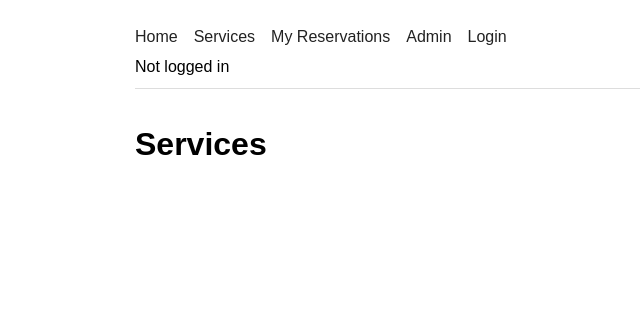
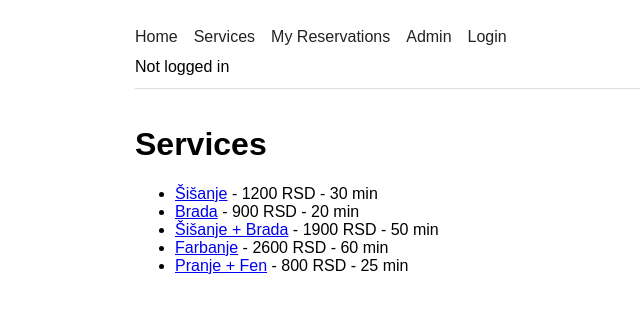
Before and after one commit to prodanovicandrija0209/barber-booking, a React (Vite) app: page /services in a window 1280 px wide. Shown: the top 312 px of the page, without its empty margins (41-681 px from the left). Built offline with nearby package versions, Linux system fonts and the light colour scheme; data requests are answered from the project's data file.

Commit message:
Add json-server and services API integration

```diff
--- /dev/null
+++ b/db.json
@@ -0,0 +1,55 @@
+{
+  "users": [
+    {
+      "id": 1,
+      "email": "admin@barber.com",
+      "name": "Admin",
+      "role": "admin"
+    },
+    {
+      "id": 2,
+      "email": "user@barber.com",
+      "name": "Regular User",
+      "role": "user"
+    }
+  ],
+  "services": [
+    {
+      "id": 1,
+      "name": "Šišanje",
+      "duration": 30,
+      "price": 1200,
+      "description": "Klasicno sisanje po izboru sa zavrsnim stilizovanjem."
+    },
+    {
+      "id": 2,
+      "name": "Brada",
+      "duration": 20,
+      "price": 900,
+      "description": "Oblikovanje i skracivanje brade uz precizno liniranje."
+    },
+    {
+      "id": 3,
+      "name": "Šišanje + Brada",
+      "duration": 50,
+      "price": 1900,
+      "description": "Kompletan tretman sisanja i uredjivanja brade u jednom terminu."
+    },
+    {
+      "id": 4,
+      "name": "Farbanje",
+      "duration": 60,
+      "price": 2600,
+      "description": "Farbanje kose uz konsultaciju i odabir nijanse."
+    },
+    {
+      "id": 5,
+      "name": "Pranje + Fen",
+      "duration": 25,
+      "price": 800,
+      "description": "Pranje kose i feniranje za uredan zavrsni izgled."
+    }
+  ],
+  "timeSlots": [],
+  "reservations": []
+}
--- a/package.json
+++ b/package.json
@@ -7,7 +7,8 @@
     "dev": "vite",
     "build": "vite build",
     "lint": "eslint .",
-    "preview": "vite preview"
+    "preview": "vite preview",
+    "api": "json-server --watch db.json --port 3001"
   },
   "dependencies": {
     "react": "^19.2.0",
--- /dev/null
+++ b/src/api/http.js
@@ -0,0 +1,19 @@
+const BASE_URL = 'http://localhost:3002'
+
+async function request(path) {
+  const response = await fetch(`${BASE_URL}${path}`)
+
+  if (!response.ok) {
+    throw new Error(`Request failed: ${response.status}`)
+  }
+
+  return response.json()
+}
+
+export function getServices() {
+  return request('/services')
+}
+
+export function getServiceById(id) {
+  return request(`/services/${id}`)
+}
--- a/src/pages/ServiceDetail.jsx
+++ b/src/pages/ServiceDetail.jsx
@@ -1,5 +1,64 @@
+import { useEffect, useState } from 'react'
+import { useParams } from 'react-router-dom'
+import { getServiceById } from '../api/http'
+
 function ServiceDetail() {
-  return <h1>Service Detail</h1>
+  const { id } = useParams()
+  const [service, setService] = useState(null)
+  const [loading, setLoading] = useState(true)
+  const [error, setError] = useState('')
+
+  useEffect(() => {
+    let isMounted = true
+
+    const loadService = async () => {
+      setLoading(true)
+      setError('')
+
+      try {
+        const data = await getServiceById(id)
+        if (isMounted) {
+          setService(data)
+        }
+      } catch {
+        if (isMounted) {
+          setError('Error')
+        }
+      } finally {
+        if (isMounted) {
+          setLoading(false)
+        }
+      }
+    }
+
+    loadService()
+
+    return () => {
+      isMounted = false
+    }
+  }, [id])
+
+  if (loading) {
+    return <p>Loading...</p>
+  }
+
+  if (error) {
+    return <p>Error</p>
+  }
+
+  if (!service) {
+    return <p>Error</p>
+  }
+
+  return (
+    <div>
+      <h1>Service Detail</h1>
+      <h2>{service.name}</h2>
+      <p>Price: {service.price} RSD</p>
+      <p>Duration: {service.duration} min</p>
+      <p>{service.description}</p>
+    </div>
+  )
 }
 
 export default ServiceDetail
--- a/src/pages/ServicesList.jsx
+++ b/src/pages/ServicesList.jsx
@@ -1,5 +1,62 @@
+import { useEffect, useState } from 'react'
+import { Link } from 'react-router-dom'
+import { getServices } from '../api/http'
+
 function ServicesList() {
-  return <h1>Services</h1>
+  const [services, setServices] = useState([])
+  const [loading, setLoading] = useState(true)
+  const [error, setError] = useState('')
+
+  useEffect(() => {
+    let isMounted = true
+
+    const loadServices = async () => {
+      setLoading(true)
+      setError('')
+
+      try {
+        const data = await getServices()
+        if (isMounted) {
+          setServices(data)
+        }
+      } catch {
+        if (isMounted) {
+          setError('Error')
+        }
+      } finally {
+        if (isMounted) {
+          setLoading(false)
+        }
+      }
+    }
+
+    loadServices()
+
+    return () => {
+      isMounted = false
+    }
+  }, [])
+
+  if (loading) {
+    return <p>Loading...</p>
+  }
+
+  if (error) {
+    return <p>Error</p>
+  }
+
+  return (
+    <div>
+      <h1>Services</h1>
+      <ul>
+        {services.map((service) => (
+          <li key={service.id}>
+            <Link to={`/services/${service.id}`}>{service.name}</Link> - {service.price} RSD - {service.duration} min
+          </li>
+        ))}
+      </ul>
+    </div>
+  )
 }
 
 export default ServicesList
```
